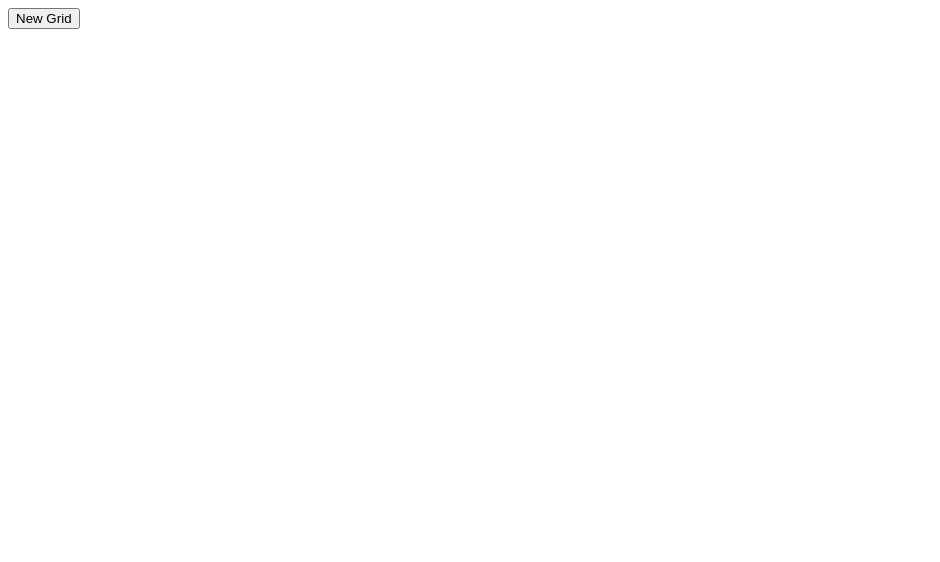
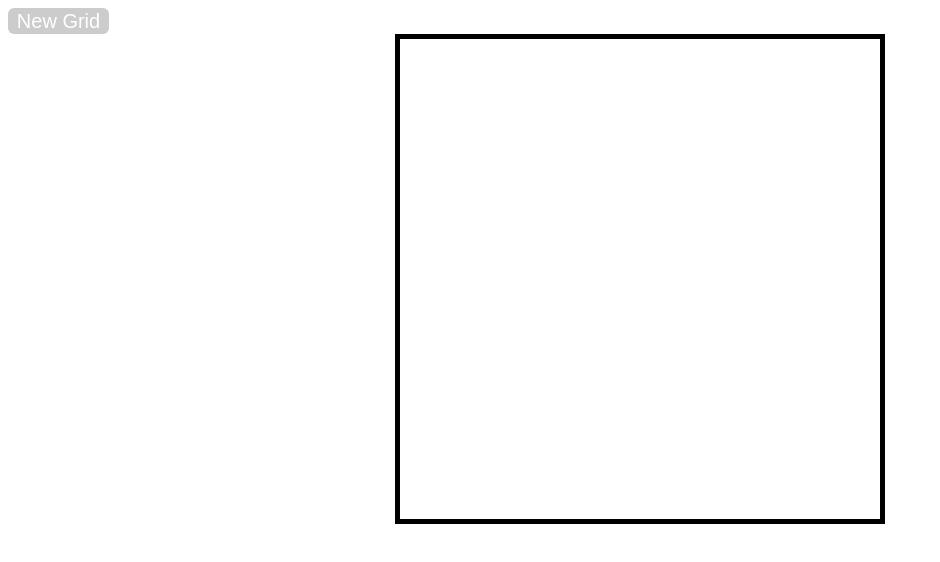
Before and after one commit to Ethan-N/sketch-pad, a plain HTML site: page index.html in a window 1280 px wide. Shown: the whole page, without its empty margins (0-940 px from the left). Drawn offline with nearby package versions, Linux system fonts and the light colour scheme.

Commit message:
Minor style changes

```diff
--- a/style.css
+++ b/style.css
@@ -1,4 +1,21 @@
 #container{
 	width:480px;
 	height:480px;
+	border:5px solid black;
+	margin:auto;
 }
+button{
+	width:101px;
+	height:26px;
+	margin: auto;
+    background-color: #ccc;
+    -moz-border-radius: 5px;
+    -webkit-border-radius: 5px;
+    border-radius:6px;
+    color: #fff;
+    font-family: 'Arial';
+    font-size: 20px;
+    text-decoration: none;
+    cursor: pointer;
+    border:none;
+}
```
